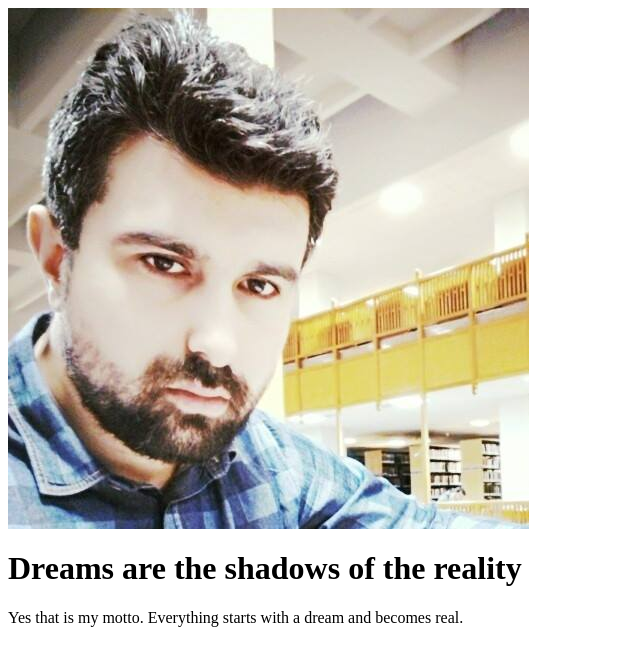
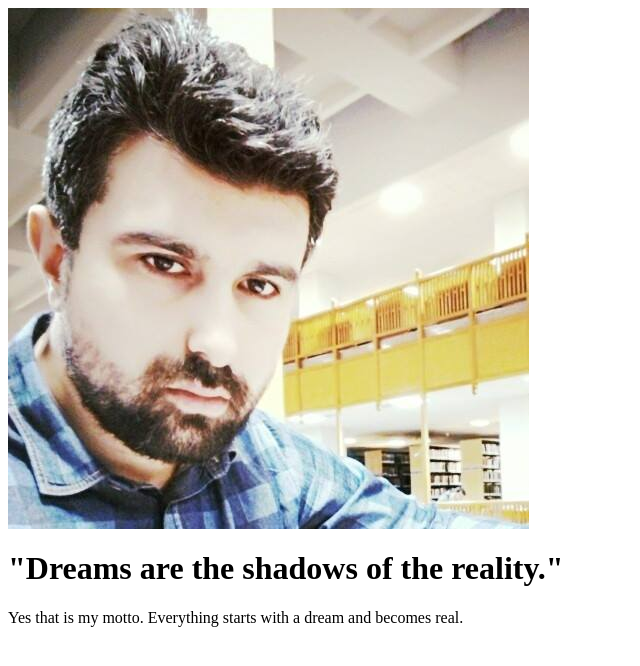
Before and after one commit to thechiefalone/profile, a plain HTML site: page index.html in a window 1280 px wide. Shown: the whole page, without its empty margins (0-640 px from the left). Drawn offline with Linux system fonts and the light colour scheme.

Commit message:
dreams motto

```diff
--- a/index.html
+++ b/index.html
@@ -5,7 +5,7 @@
 </head>
 <body>
     <img src="\images/profile_picture.jpg" alt="Alperen">
-    <h1>Dreams are the shadows of the reality</h1>
+    <h1>"Dreams are the shadows of the reality."</h1>
     <p>Yes that is my motto. Everything starts with a dream and becomes real.</p>
 
 </body>
```
